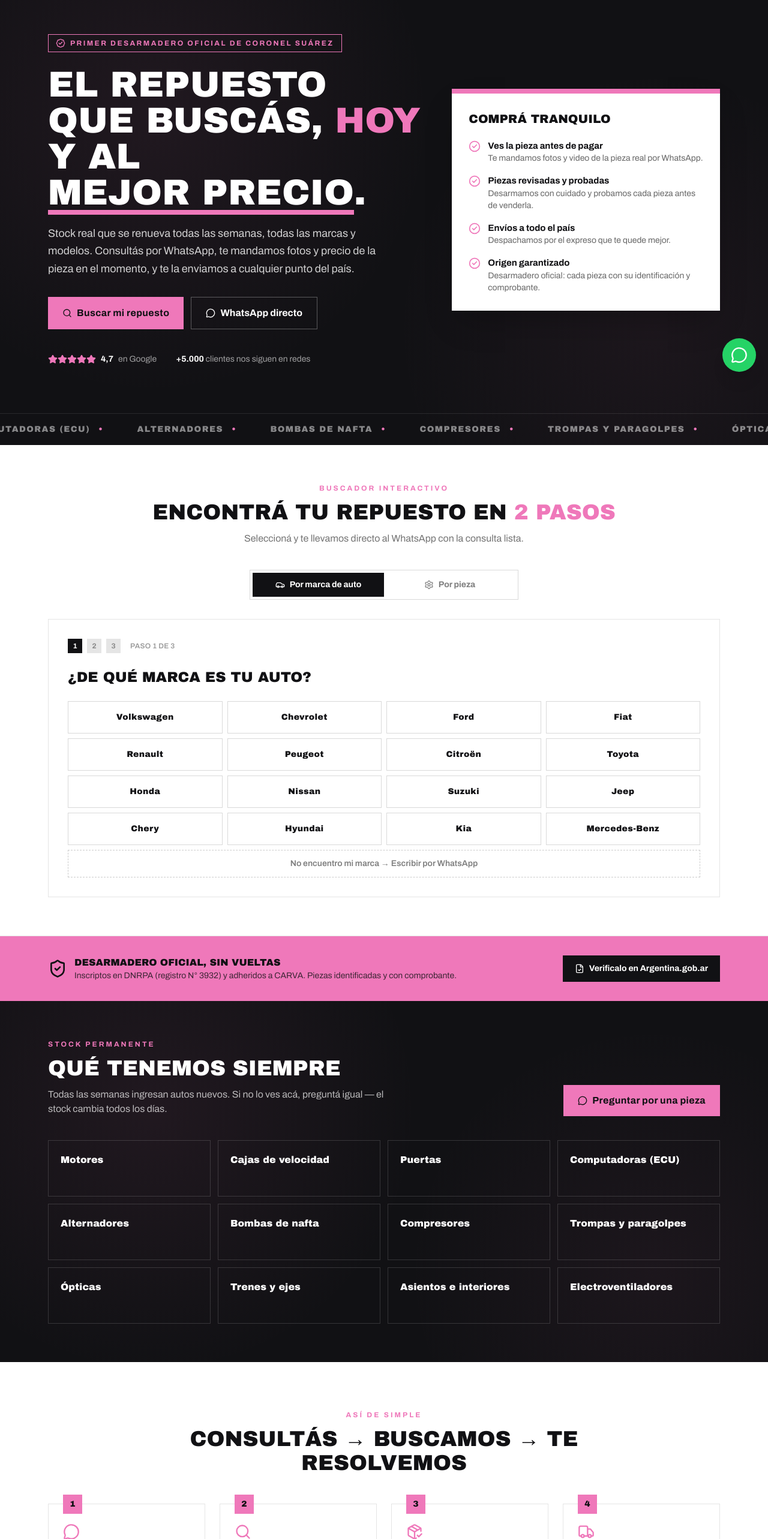
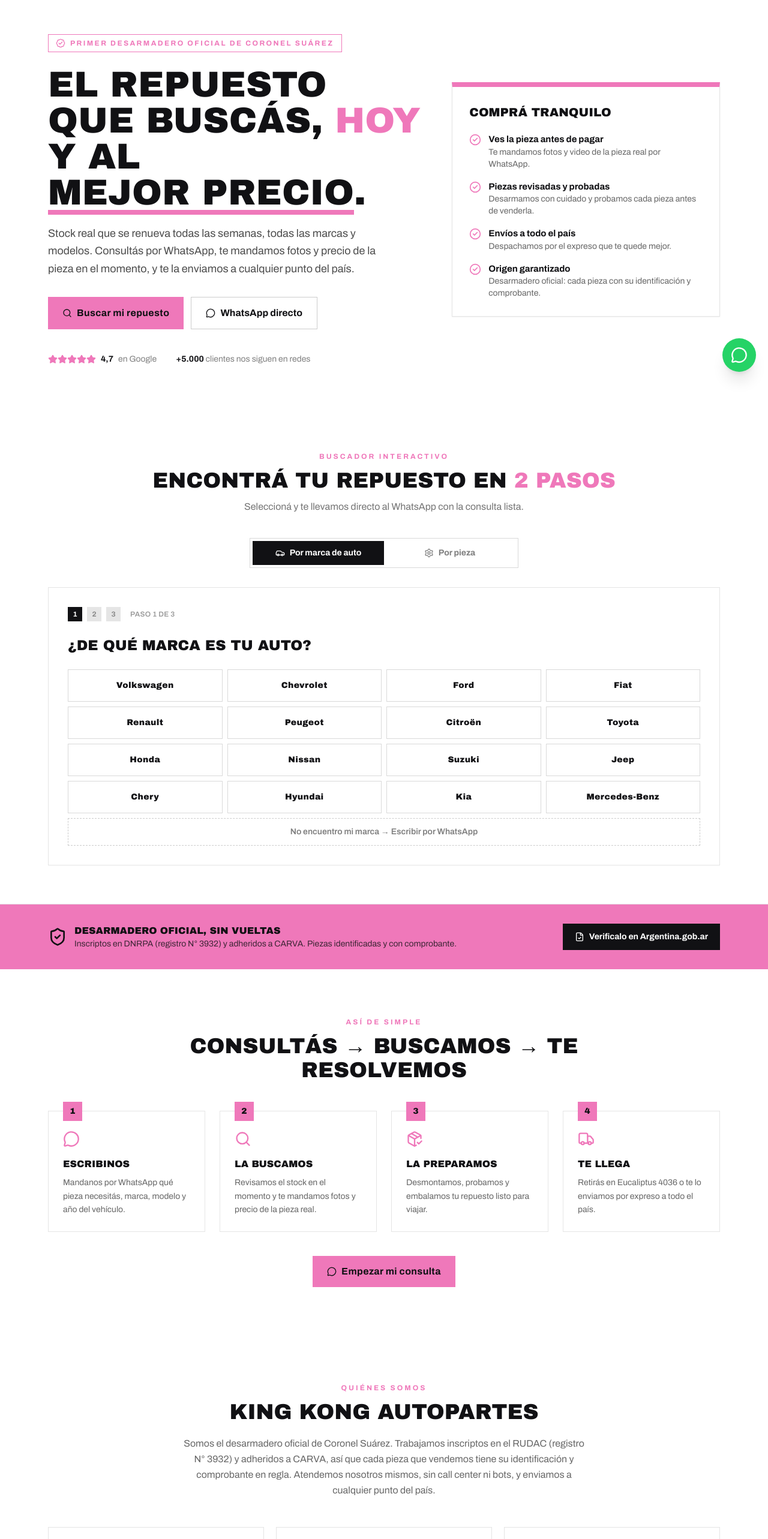
Before and after one commit to borthaburutoribio/kingkong-web, a React (Vite) app: page / in a window 1280 px wide. Shown: the part 160-2726 px from the top of the page at 60% size. Built offline with nearby package versions, Linux system fonts and the light colour scheme.

Commit message:
redesign: rediseño sobrio blanco/rosa, sacar catalogo de repuestos y bloques negros

```diff
--- a/src/App.tsx
+++ b/src/App.tsx
@@ -11,7 +11,6 @@ import {
   CheckCircle2,
   Search,
   PackageCheck,
-  Wrench,
   ChevronRight,
   ChevronLeft,
   BadgeCheck,
@@ -459,7 +458,7 @@ export default function App() {
           <Logo />
           <nav className="hidden lg:flex items-center gap-7 text-sm font-semibold">
             <a href="#buscar"    className="hover:text-[#ef78ba] transition-colors">Buscar repuesto</a>
-            <a href="#confianza" className="hover:text-[#ef78ba] transition-colors">Quiénes confían</a>
+            <a href="#nosotros"  className="hover:text-[#ef78ba] transition-colors">Quiénes somos</a>
             <a href="#como"      className="hover:text-[#ef78ba] transition-colors">Cómo comprar</a>
             <a href="#opiniones" className="hover:text-[#ef78ba] transition-colors">Opiniones</a>
             <a href="#contacto"  className="hover:text-[#ef78ba] transition-colors">Contacto</a>
@@ -477,7 +476,7 @@ export default function App() {
       </header>
 
       {/* Hero */}
-      <section className="kk-dark text-white">
+      <section className="bg-white">
         <div className="max-w-6xl mx-auto px-4 pt-16 pb-14 sm:pt-24 sm:pb-20 grid lg:grid-cols-[1.4fr_1fr] gap-12 items-center">
           <div>
             <div className="inline-flex items-center gap-2 border border-[#ef78ba] text-[#ef78ba] px-3 py-1.5 text-xs font-bold tracking-[0.2em] mb-6">
@@ -489,7 +488,7 @@ export default function App() {
               <span className="kk-pink">hoy</span> y al{' '}
               <span className="kk-underline">mejor precio</span>.
             </h1>
-            <p className="mt-6 text-lg text-white/80 max-w-xl leading-relaxed">
+            <p className="mt-6 text-lg text-black/70 max-w-xl leading-relaxed">
               Stock real que se renueva todas las semanas, todas las marcas y modelos. Consultás
               por WhatsApp, te mandamos fotos y precio de la pieza en el momento, y te la enviamos
               a cualquier punto del país.
@@ -505,7 +504,7 @@ export default function App() {
                 href={`${WSP.agustin.link}?text=${MSG}`}
                 target="_blank"
                 rel="noopener noreferrer"
-                className="inline-flex items-center gap-2 px-6 py-3.5 font-bold border border-white/30 hover:border-[#ef78ba] hover:text-[#ef78ba] transition-colors"
+                className="inline-flex items-center gap-2 px-6 py-3.5 font-bold border border-black/20 hover:border-[#ef78ba] hover:text-[#ef78ba] transition-colors"
               >
                 <MessageCircle className="w-4 h-4" /> WhatsApp directo
               </a>
@@ -516,16 +515,16 @@ export default function App() {
                   {[...Array(5)].map((_, i) => <Star key={i} className="w-4 h-4 fill-[#ef78ba] text-[#ef78ba]" />)}
                 </div>
                 <span className="font-bold">4,7</span>
-                <span className="text-white/60">en Google</span>
+                <span className="text-black/50">en Google</span>
               </div>
-              <div className="text-white/60">
-                <span className="font-bold text-white">+5.000</span> clientes nos siguen en redes
+              <div className="text-black/50">
+                <span className="font-bold text-[#111114]">+5.000</span> clientes nos siguen en redes
               </div>
             </div>
           </div>
 
           {/* Tarjeta de confianza */}
-          <div className="bg-white text-[#111114] p-7 border-t-8 border-[#ef78ba] shadow-2xl">
+          <div className="bg-white text-[#111114] p-7 border border-black/10 border-t-8 border-t-[#ef78ba] shadow-sm">
             <div className="font-display text-xl uppercase mb-5">Comprá tranquilo</div>
             <ul className="space-y-4 text-[15px]">
               {[
@@ -543,17 +542,6 @@ export default function App() {
                 </li>
               ))}
             </ul>
-          </div>
-        </div>
-
-        {/* Marquee */}
-        <div className="border-t border-white/10 overflow-hidden py-4">
-          <div className="kk-marquee flex whitespace-nowrap w-max">
-            {[...PARTES, ...PARTES].map((p, i) => (
-              <span key={i} className="font-display text-sm tracking-widest mx-6 text-white/50">
-                {p.toUpperCase()} <span className="kk-pink mx-2">•</span>
-              </span>
-            ))}
           </div>
         </div>
       </section>
@@ -583,39 +571,6 @@ export default function App() {
           >
             <FileCheck className="w-4 h-4" /> Verificalo en Argentina.gob.ar
           </a>
-        </div>
-      </section>
-
-      {/* Repuestos (sección reducida — el wizard ya cubre esto) */}
-      <section id="repuestos" className="kk-dark text-white py-16">
-        <div className="max-w-6xl mx-auto px-4">
-          <div className="flex flex-wrap items-end justify-between gap-6 mb-10">
-            <div>
-              <div className="text-xs font-bold tracking-[0.25em] kk-pink mb-3">STOCK PERMANENTE</div>
-              <h2 className="font-display text-3xl sm:text-4xl uppercase">Qué tenemos siempre</h2>
-              <p className="mt-3 text-white/70 max-w-xl">
-                Todas las semanas ingresan autos nuevos. Si no lo ves acá, preguntá igual — el
-                stock cambia todos los días.
-              </p>
-            </div>
-            <WspButton link={WSP.mauro.link}>Preguntar por una pieza</WspButton>
-          </div>
-          <div className="grid grid-cols-2 md:grid-cols-3 lg:grid-cols-4 gap-3">
-            {PARTES.map((p) => (
-              <a
-                key={p}
-                href={`${WSP.agustin.link}?text=${encodeURIComponent(`Hola! Quería consultar si tienen ${p.toLowerCase()} disponibles.`)}`}
-                target="_blank"
-                rel="noopener noreferrer"
-                className="group border border-white/15 p-5 hover:border-[#ef78ba] hover:bg-white/5 transition-all"
-              >
-                <div className="font-display text-sm sm:text-base leading-snug">{p}</div>
-                <div className="mt-3 text-xs kk-pink font-bold opacity-0 group-hover:opacity-100 transition-opacity flex items-center gap-1">
-                  CONSULTAR <ChevronRight className="w-3 h-3" />
-                </div>
-              </a>
-            ))}
-          </div>
         </div>
       </section>
 
@@ -649,23 +604,29 @@ export default function App() {
         </div>
       </section>
 
-      {/* Quiénes confían */}
-      <section id="confianza" className="kk-dark text-white py-20">
+      {/* Quiénes somos */}
+      <section id="nosotros" className="bg-white py-20">
         <div className="max-w-6xl mx-auto px-4">
           <div className="text-center max-w-2xl mx-auto mb-12">
-            <div className="text-xs font-bold tracking-[0.25em] kk-pink mb-3">NO SOMOS NUEVOS EN ESTO</div>
-            <h2 className="font-display text-3xl sm:text-4xl uppercase">Quiénes ya confían en nosotros</h2>
+            <div className="text-xs font-bold tracking-[0.25em] kk-pink mb-3">QUIÉNES SOMOS</div>
+            <h2 className="font-display text-3xl sm:text-4xl uppercase">King Kong Autopartes</h2>
+            <p className="mt-5 text-black/60 leading-relaxed">
+              Somos el desarmadero oficial de Coronel Suárez. Trabajamos inscriptos en el RUDAC
+              (registro N° 3932) y adheridos a CARVA, así que cada pieza que vendemos tiene su
+              identificación y comprobante en regla. Atendemos nosotros mismos, sin call center ni
+              bots, y enviamos a cualquier punto del país.
+            </p>
           </div>
-          <div className="grid md:grid-cols-3 gap-5 mb-12">
+          <div className="grid md:grid-cols-3 gap-5">
             {[
-              { Icon: Wrench,       t: 'Talleres mecánicos',       d: 'De Coronel Suárez y toda la zona nos compran repuestos todos los días para sus clientes.' },
-              { Icon: ShieldCheck,  t: 'Aseguradoras',             d: 'Trabajamos con compañías de seguros en la compra de vehículos dados de baja y la provisión de repuestos.' },
-              { Icon: CheckCircle2, t: 'Particulares de todo el país', d: 'Miles de clientes que consultaron por WhatsApp y recibieron su repuesto en la puerta de su casa.' },
+              { Icon: ShieldCheck,  t: 'Desarmadero oficial', d: 'Inscriptos en DNRPA y RUDAC. Todo legal, con comprobante.' },
+              { Icon: MessageCircle, t: 'Atención directa',   d: 'Hablás con nosotros, no con un bot. Te respondemos por WhatsApp.' },
+              { Icon: Truck,         t: 'Envíos a todo el país', d: 'Estés donde estés, te lo despachamos por el expreso que prefieras.' },
             ].map(({ Icon, t, d }) => (
-              <div key={t} className="border border-white/15 p-7 text-center">
+              <div key={t} className="border border-black/10 p-7 text-center">
                 <Icon className="w-8 h-8 kk-pink mx-auto mb-4" />
                 <div className="font-display text-lg uppercase mb-2">{t}</div>
-                <div className="text-sm text-white/60 leading-relaxed">{d}</div>
+                <div className="text-sm text-black/55 leading-relaxed">{d}</div>
               </div>
             ))}
           </div>
@@ -708,13 +669,13 @@ export default function App() {
       </section>
 
       {/* Contacto */}
-      <section id="contacto" className="kk-dark text-white py-20">
+      <section id="contacto" className="bg-white py-20">
         <div className="max-w-6xl mx-auto px-4">
           <div className="grid lg:grid-cols-2 gap-12">
             <div>
               <div className="text-xs font-bold tracking-[0.25em] kk-pink mb-3">HABLÁ CON UNA PERSONA, NO CON UN BOT</div>
               <h2 className="font-display text-3xl sm:text-4xl uppercase mb-6">Contactanos directo</h2>
-              <p className="text-white/70 mb-8 max-w-md">
+              <p className="text-black/60 mb-8 max-w-md">
                 Atendemos nosotros mismos. Escribile a cualquiera del equipo y te respondemos en
                 horario de atención.
               </p>
@@ -725,7 +686,7 @@ export default function App() {
                     href={`${c.link}?text=${MSG}`}
                     target="_blank"
                     rel="noopener noreferrer"
-                    className="flex items-center justify-between border border-white/15 px-5 py-4 hover:border-[#ef78ba] hover:bg-white/5 transition-colors group"
+                    className="flex items-center justify-between bg-[#faf3f8] border border-black/10 px-5 py-4 hover:border-[#ef78ba] transition-colors group"
                   >
                     <div className="flex items-center gap-4">
                       <div className="w-10 h-10 rounded-full kk-bg-pink flex items-center justify-center font-display text-[#111114]">
@@ -733,7 +694,7 @@ export default function App() {
                       </div>
                       <div>
                         <div className="font-bold">{c.nombre}</div>
-                        <div className="text-sm text-white/60 flex items-center gap-1.5">
+                        <div className="text-sm text-black/50 flex items-center gap-1.5">
                           <Phone className="w-3.5 h-3.5" /> {c.tel}
                         </div>
                       </div>
@@ -744,7 +705,7 @@ export default function App() {
               </div>
             </div>
             <div>
-              <div className="bg-white text-[#111114] p-7 border-t-8 border-[#ef78ba]">
+              <div className="bg-[#faf3f8] text-[#111114] p-7 border border-black/10 border-t-8 border-t-[#ef78ba]">
                 <div className="font-display text-xl uppercase mb-5">Dónde estamos</div>
                 <div className="space-y-4 text-[15px]">
                   <div className="flex gap-3">
@@ -785,7 +746,7 @@ export default function App() {
                   <MapPin className="w-4 h-4" /> Cómo llegar (Google Maps)
                 </a>
               </div>
-              <div className="mt-5 border-4 border-white/10">
+              <div className="mt-5 border border-black/10">
                 <iframe
                   title="Mapa - King Kong Autopartes, Eucaliptus 4036, Coronel Suárez"
                   src="https://maps.google.com/maps?q=King%20Kong%20Autopartes%20Eucaliptus%204036%20Coronel%20Su%C3%A1rez&z=15&output=embed"
@@ -801,7 +762,7 @@ export default function App() {
                   href="https://www.instagram.com/kingkongautopartes/"
                   target="_blank"
                   rel="noopener noreferrer"
-                  className="inline-flex items-center gap-2 border border-white/20 px-4 py-2.5 text-sm font-semibold hover:border-[#ef78ba] hover:text-[#ef78ba] transition-colors"
+                  className="inline-flex items-center gap-2 bg-[#faf3f8] border border-black/15 px-4 py-2.5 text-sm font-semibold hover:border-[#ef78ba] hover:text-[#ef78ba] transition-colors"
                 >
                   <Instagram className="w-4 h-4" /> @kingkongautopartes
                 </a>
@@ -809,7 +770,7 @@ export default function App() {
                   href="https://www.tiktok.com/@kingkongautopartes"
                   target="_blank"
                   rel="noopener noreferrer"
-                  className="inline-flex items-center gap-2 border border-white/20 px-4 py-2.5 text-sm font-semibold hover:border-[#ef78ba] hover:text-[#ef78ba] transition-colors"
+                  className="inline-flex items-center gap-2 bg-[#faf3f8] border border-black/15 px-4 py-2.5 text-sm font-semibold hover:border-[#ef78ba] hover:text-[#ef78ba] transition-colors"
                 >
                   TikTok
                 </a>
@@ -817,7 +778,7 @@ export default function App() {
                   href="https://www.facebook.com/Kingkongautopartes"
                   target="_blank"
                   rel="noopener noreferrer"
-                  className="inline-flex items-center gap-2 border border-white/20 px-4 py-2.5 text-sm font-semibold hover:border-[#ef78ba] hover:text-[#ef78ba] transition-colors"
+                  className="inline-flex items-center gap-2 bg-[#faf3f8] border border-black/15 px-4 py-2.5 text-sm font-semibold hover:border-[#ef78ba] hover:text-[#ef78ba] transition-colors"
                 >
                   Facebook
                 </a>
@@ -828,9 +789,9 @@ export default function App() {
       </section>
 
       {/* Footer */}
-      <footer className="bg-[#0b0b0d] text-white/60 text-sm">
+      <footer className="bg-white border-t border-black/10 text-black/50 text-sm">
         <div className="max-w-6xl mx-auto px-4 py-8 flex flex-wrap items-center justify-between gap-4">
-          <div className="text-white">
+          <div className="text-[#111114]">
             <Logo />
           </div>
           <div className="text-xs leading-relaxed max-w-md">
```
